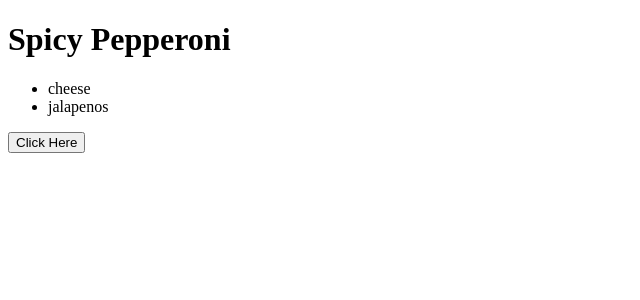
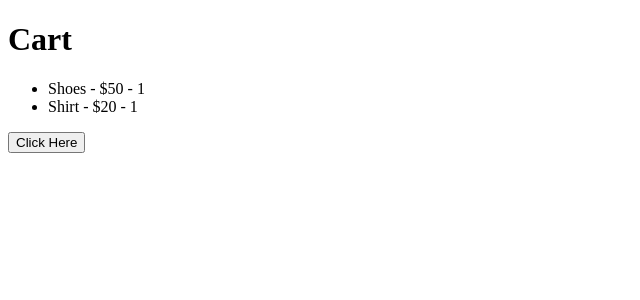
Before and after one commit to PremRaahul-K/React-Learning, a React (Vite) app in the folder Projects/react-app/: page / in a window 1280 px wide. Shown: the top 300 px of the page, without its empty margins (0-640 px from the left). Built offline with nearby package versions, Linux system fonts and the light colour scheme.

Commit message:
Exercise- Updating State

```diff
--- a/Projects/react-app/src/App.tsx
+++ b/Projects/react-app/src/App.tsx
@@ -2,24 +2,34 @@ import { useState } from "react";
 import { produce } from "immer";
 
 function App() {
-  const [pizza, setPizza] = useState({
-    name: "Spicy Pepperoni",
-    toppings: ["cheese", "jalapenos"],
+  const [cart, setCart] = useState({
+    discount: 0.1,
+    items: [
+      { id: 1, name: "Shoes", price: 50, qty: 1 },
+      { id: 2, name: "Shirt", price: 20, qty: 1 },
+    ],
   });
   const handleClick = () => {
-    //setPizza({ ...pizza, toppings: [...pizza.toppings, "pepperoni"] });
-    setPizza(
+    // setCart({
+    //   ...cart,
+    //   items: cart.items.map((item) =>
+    //     item.id === 1 ? { ...item, qty: item.qty + 1 } : item
+    //   ),
+    // });
+    setCart(
       produce((draft) => {
-        draft.toppings.push("pepperoni");
+        draft.items.map((item) => (item.id === 1 ? item.qty++ : item.qty));
       })
     );
   };
   return (
     <div>
-      <h1>{pizza.name}</h1>
+      <h1>Cart</h1>
       <ul>
-        {pizza.toppings.map((topping, index) => (
-          <li key={index}>{topping}</li>
+        {cart.items.map((item) => (
+          <li key={item.id}>
+            {item.name} - ${item.price} - {item.qty}
+          </li>
         ))}
       </ul>
       <button onClick={handleClick}>Click Here</button>
```
